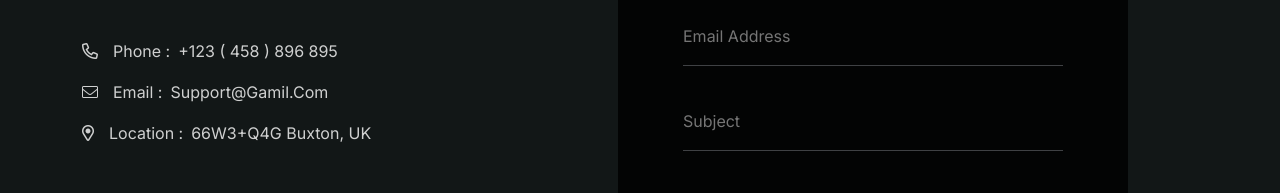
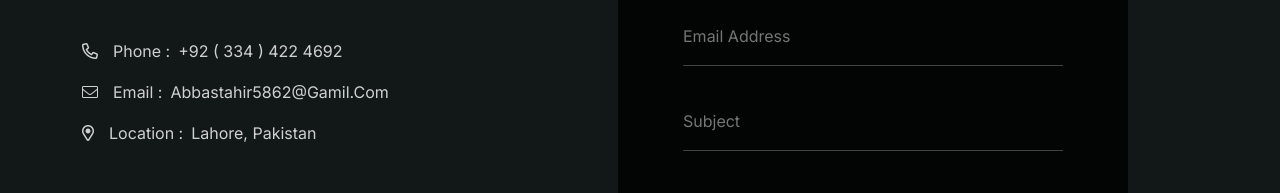
Before and after one commit to abbastahir5862/xgamix, a React (Create React App) app: page /contact in a window 1280 px wide. Shown: the part 428-621 px from the top of the page. Built offline with nearby package versions, Linux system fonts and the light colour scheme.

Commit message:
ContactUpdate

```diff
--- a/src/Pages/Contact/Contact.js
+++ b/src/Pages/Contact/Contact.js
@@ -25,7 +25,7 @@ const Contact = () => {
                                         <span>Phone :</span>
                                     </div>
                                     <div className="contact__area-info-item-content">
-                                    <a href="tel:+123(458)896895">+123 ( 458 ) 896 895</a>
+                                        <a href="tel:+123(458)896895">+92 ( 334 ) 422 4692</a>
                                     </div>
                                 </div>
                                 <div className="contact__area-info-item">
@@ -34,7 +34,7 @@ const Contact = () => {
                                         <span>Email :</span>
                                     </div>
                                     <div className="contact__area-info-item-content">
-                                    <a href="mailto:support@gamil.com">support@gamil.com</a>
+                                        <a href="mailto:support@gamil.com">abbastahir5862@gamil.com</a>
                                     </div>
                                 </div>
                                 <div className="contact__area-info-item">
@@ -43,7 +43,7 @@ const Contact = () => {
                                         <span>Location :</span>
                                     </div>
                                     <div className="contact__area-info-item-content">
-                                    <Link to="#">66W3+Q4G Buxton, UK</Link>
+                                        <Link to="#">Lahore, Pakistan</Link>
                                     </div>
                                 </div>
                             </div>
```
Lines whose indentation alone changed are shown as unchanged.
